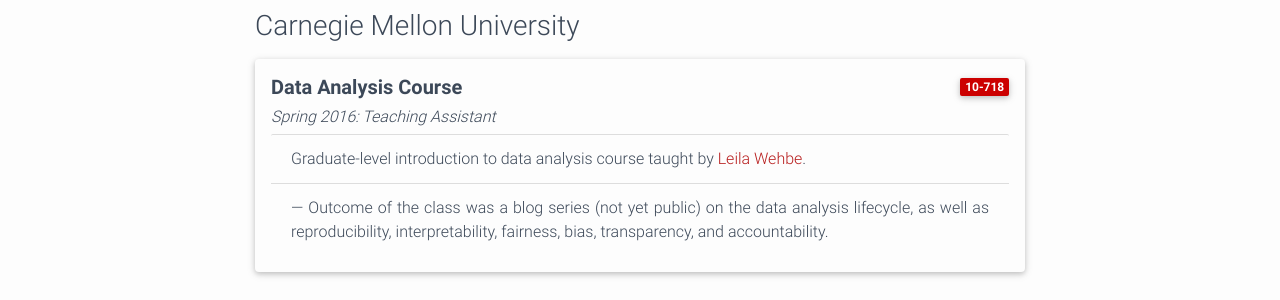
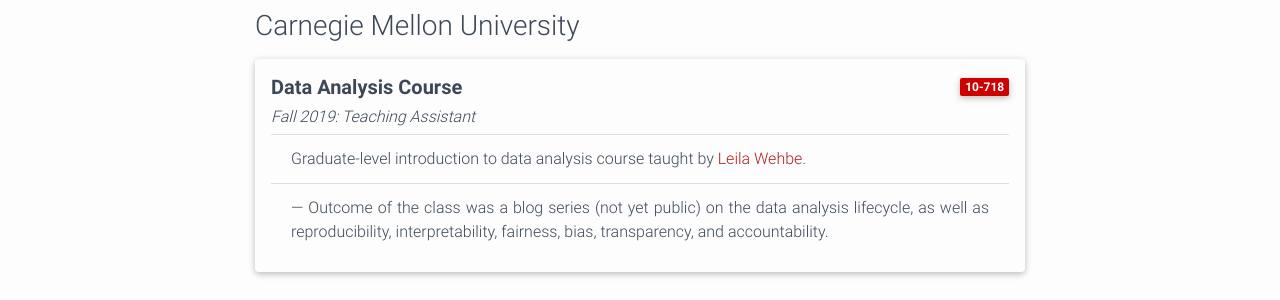
Before and after one commit to JacobTyo/jacobtyo.github.io, a Jekyll site: the page built from _pages/05_teaching.md, in a window 1280 px wide. Shown: the part 143-443 px from the top of the page. Built offline with Jekyll 4.4.1, drawn with Linux system fonts in a browser that asks for light colours.

Commit message:
Updated dates

```diff
--- a/_pages/05_teaching.md
+++ b/_pages/05_teaching.md
@@ -22,7 +22,7 @@
         </span>
       </div>
     </div>
-    <h6 class="font-italic mt-2 mt-sm-0">Spring 2016: Teaching Assistant</h6>
+    <h6 class="font-italic mt-2 mt-sm-0">Fall 2019: Teaching Assistant</h6>
     <ul class="card-text font-weight-light list-group list-group-flush">
       <li class="list-group-item">Graduate-level introduction to data analysis course taught by <a href="https://www.cs.cmu.edu/~lwehbe/">Leila Wehbe</a>.</li>
       <li class="list-group-item">— Outcome of the class was a blog series (not yet public) on the data analysis lifecycle, as well as reproducibility, interpretability, fairness, bias, transparency, and accountability.</li>
```
